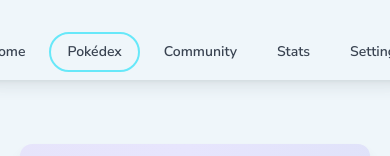
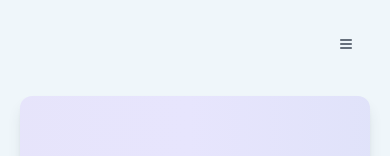
Before and after one commit to thomasmlk/pokemon-tcgp, a Next.js app: page /pokedex in a window 390 px wide. Shown: the top 156 px of the page. Built offline with nearby package versions, Linux system fonts and the light colour scheme.

Commit message:
Menu responsive

```diff
--- a/app/pokedex/page.tsx
+++ b/app/pokedex/page.tsx
@@ -26,7 +26,7 @@
   }, []); // Le tableau vide fait en sorte que l'effet s'exécute seulement au montage du composant
 
   return (
-    <div className="px-5 mt-36 flex flex-col gap-10 max-w-screen-xl mx-auto">
+    <div className="px-5 mt-24 lg:mt-36 flex flex-col gap-10 max-w-screen-xl mx-auto">
       <div className="bg-background relative flex overflow-hidden justify-center items-center w-full p-14 rounded-t-xl shadow-lg shadow-foreground/15">
         <h1 className="font-bold text-2xl tracking-tight z-10">Collection</h1>
         <div className="absolute w-full h-full md:bottom-5">
@@ -55,9 +55,7 @@
           ))}
         </div>
       ) : (
-        <p className="text-center text-lg text-gray-500">
-          No Pokémon found.
-        </p>
+        <p className="text-center text-lg text-gray-500">No Pokémon found.</p>
       )}
     </div>
   );
--- /dev/null
+++ b/components/ui/button.tsx
@@ -0,0 +1,56 @@
+import * as React from "react";
+import { Slot } from "@radix-ui/react-slot";
+import { cva, type VariantProps } from "class-variance-authority";
+
+import { cn } from "@/lib/utils";
+
+const buttonVariants = cva(
+  "inline-flex items-center justify-center gap-2 whitespace-nowrap rounded-md text-sm font-medium ring-offset-background transition-colors focus-visible:outline-none focus-visible:ring-2 focus-visible:ring-ring focus-visible:ring-offset-2 disabled:pointer-events-none disabled:opacity-50 [&_svg]:pointer-events-none [&_svg]:size-4 [&_svg]:shrink-0",
+  {
+    variants: {
+      variant: {
+        default: "bg-primary text-primary-foreground hover:bg-primary/90",
+        destructive:
+          "bg-destructive text-destructive-foreground hover:bg-destructive/90",
+        outline:
+          "border border-input bg-background hover:bg-accent hover:text-accent-foreground",
+        secondary:
+          "bg-secondary text-secondary-foreground hover:bg-secondary/80",
+        ghost: "",
+        link: "text-primary underline-offset-4 hover:underline",
+      },
+      size: {
+        default: "h-10 px-4 py-2",
+        sm: "h-9 rounded-md px-3",
+        lg: "h-11 rounded-md px-8",
+        icon: "h-10 w-10",
+      },
+    },
+    defaultVariants: {
+      variant: "default",
+      size: "default",
+    },
+  }
+);
+
+export interface ButtonProps
+  extends React.ButtonHTMLAttributes<HTMLButtonElement>,
+    VariantProps<typeof buttonVariants> {
+  asChild?: boolean;
+}
+
+const Button = React.forwardRef<HTMLButtonElement, ButtonProps>(
+  ({ className, variant, size, asChild = false, ...props }, ref) => {
+    const Comp = asChild ? Slot : "button";
+    return (
+      <Comp
+        className={cn(buttonVariants({ variant, size, className }))}
+        ref={ref}
+        {...props}
+      />
+    );
+  }
+);
+Button.displayName = "Button";
+
+export { Button, buttonVariants };
--- a/components/ui/navbar.tsx
+++ b/components/ui/navbar.tsx
@@ -3,6 +3,9 @@
 import Link from "next/link";
 import { usePathname } from "next/navigation";
 import { useState } from "react";
+
+import { Menu, X } from "lucide-react";
+import { Button } from "./button";
 
 export default function Navbar() {
   const navigation = [
@@ -29,8 +32,49 @@
   ];
   const pathname = usePathname();
   const [isMenuOpen, setIsMenuOpen] = useState(false);
+  const toggleMenu = () => {
+    setIsMenuOpen(!isMenuOpen);
+  };
   return (
-    <nav className="fixed flex justify-center w-full top-6 z-50">
+    <>
+      <div className="flex md:hidden fixed z-50 top-6 right-6">
+        <Button
+          variant="ghost"
+          size="icon"
+          aria-controls="mobile-menu"
+          aria-expanded="false"
+          onClick={toggleMenu}
+        >
+          {isMenuOpen ? (
+            <X className="w-8 h-8" />
+          ) : (
+            <Menu className="w-8 h-8" />
+          )}
+        </Button>
+      </div>
+
+      <nav className={`${isMenuOpen ? "flex" : "hidden"}`}>
+        <div className="flex flex-col justify-center gap-6 items-center h-lvh w-full fixed bg-background/95 backdrop-blur-xl z-40 top-0">
+          {navigation.map((nav, i) => {
+            const isActive =
+              pathname === nav.path || pathname.startsWith(nav.path + "/");
+            return (
+              <Link
+                key={i}
+                href={nav.path}
+                className={`font-semibold text-2xl p-4 rounded-full ${
+                  isActive ? "border-2 border-cyan-300" : ""
+                }`}
+                onClick={toggleMenu}
+              >
+                {nav.label}
+              </Link>
+            );
+          })}
+        </div>
+      </nav>
+
+      <nav className="hidden fixed md:flex justify-center w-full top-6 z-50">
         <div className="flex h-14 gap-2 w-fit px-2 bg-background shadow-lg shadow-foreground/10 justify-center items-center rounded-full">
           {navigation.map((nav, i) => {
             const isActive =
@@ -47,8 +91,8 @@
               </Link>
             );
           })}
-
         </div>
       </nav>
+    </>
   );
 }
--- a/package.json
+++ b/package.json
@@ -9,6 +9,7 @@
     "lint": "next lint"
   },
   "dependencies": {
+    "@radix-ui/react-slot": "^1.1.0",
     "class-variance-authority": "^0.7.0",
     "clsx": "^2.1.1",
     "lucide-react": "^0.456.0",
```
Also changed, not shown: 1 other file (tests, documents, lock files or other folders). Lines whose indentation alone changed are shown as unchanged.
